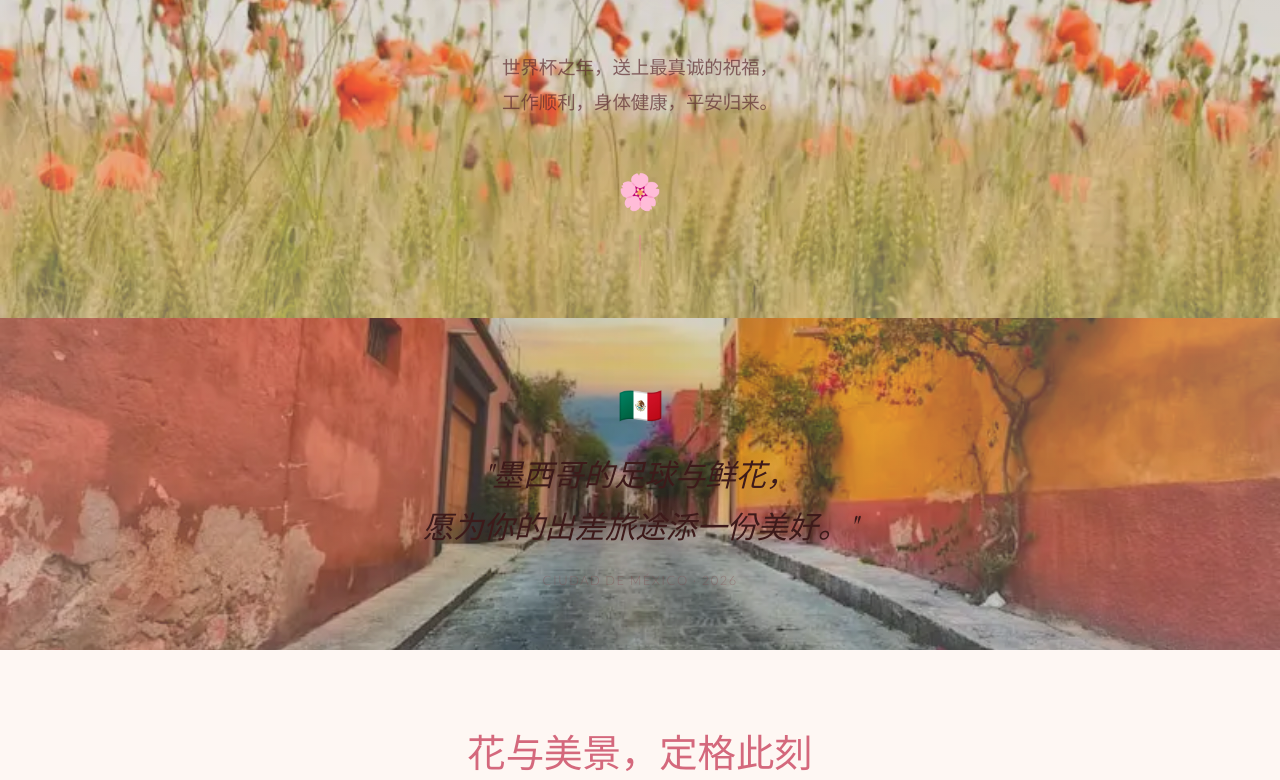
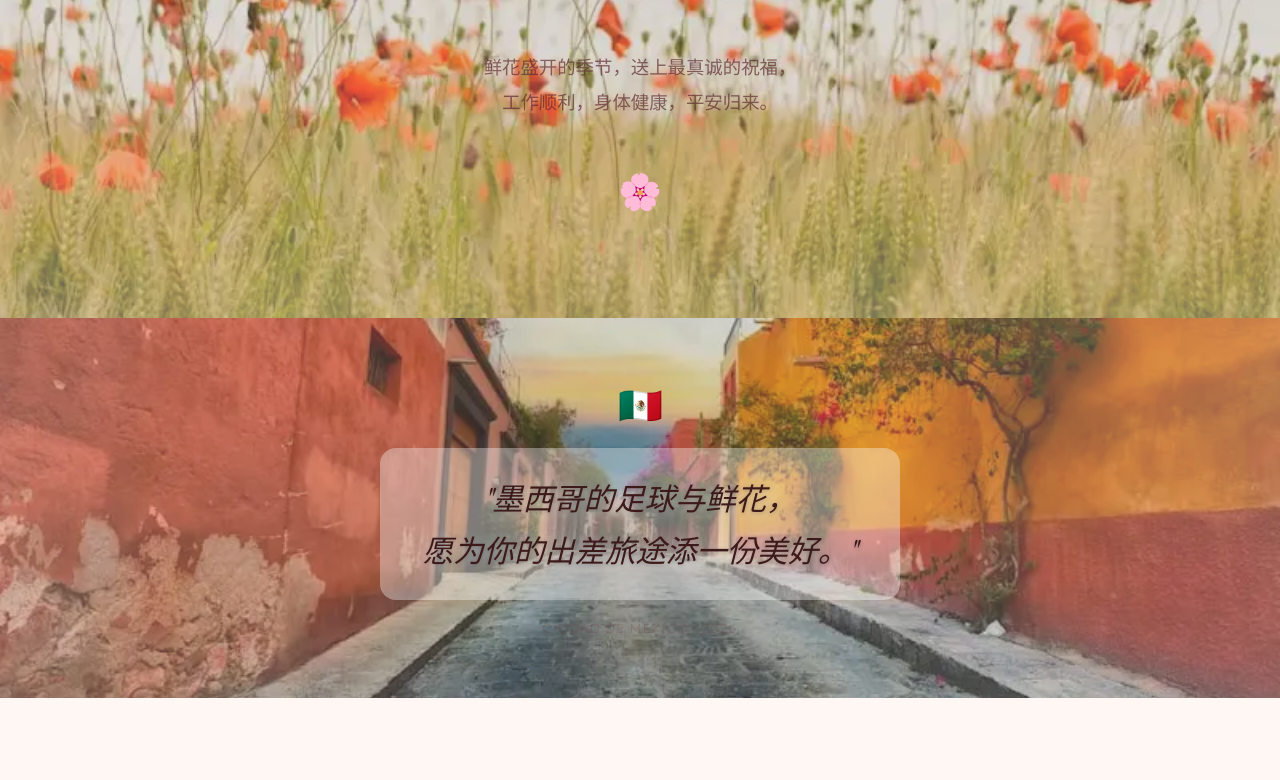
Before and after one commit to Brucejfang/MexicoTour, a React (Vite) app: page / in a window 1280 px wide. Shown: the part 482-1262 px from the top of the page. Built offline with nearby package versions, Linux system fonts and the light colour scheme; a web font is replaced by a local one.

Commit message:
还原副标题 + 墨西哥引语增加可读性（半透明白底+增强文字阴影）

```diff
--- a/src/app/App.tsx
+++ b/src/app/App.tsx
@@ -151,7 +151,7 @@ export default function App() {
                 color: "rgba(90,40,45,0.68)",
                 lineHeight: 1.9, marginBottom: "2.8rem",
               }}>
-              世界杯之年，送上最真诚的祝福，<br />
+              鲜花盛开的季节，送上最真诚的祝福，<br />
               工作顺利，身体健康，平安归来。
             </motion.p>
 
@@ -198,8 +198,12 @@ export default function App() {
                 fontSize: "clamp(1.2rem,3.5vw,1.9rem)",
                 color: "#3d1a1a",
                 lineHeight: 1.7,
-                textShadow: "0 1px 15px rgba(200,100,120,0.15)",
+                textShadow: "0 2px 12px rgba(255,255,255,0.6), 0 1px 4px rgba(0,0,0,0.3)",
                 maxWidth: 600,
+                display: "inline-block",
+                background: "rgba(255,255,255,0.35)",
+                borderRadius: 16,
+                padding: "0.8em 1.4em",
               }}>
               "墨西哥的足球与鲜花，<br />
               愿为你的出差旅途添一份美好。"
```
